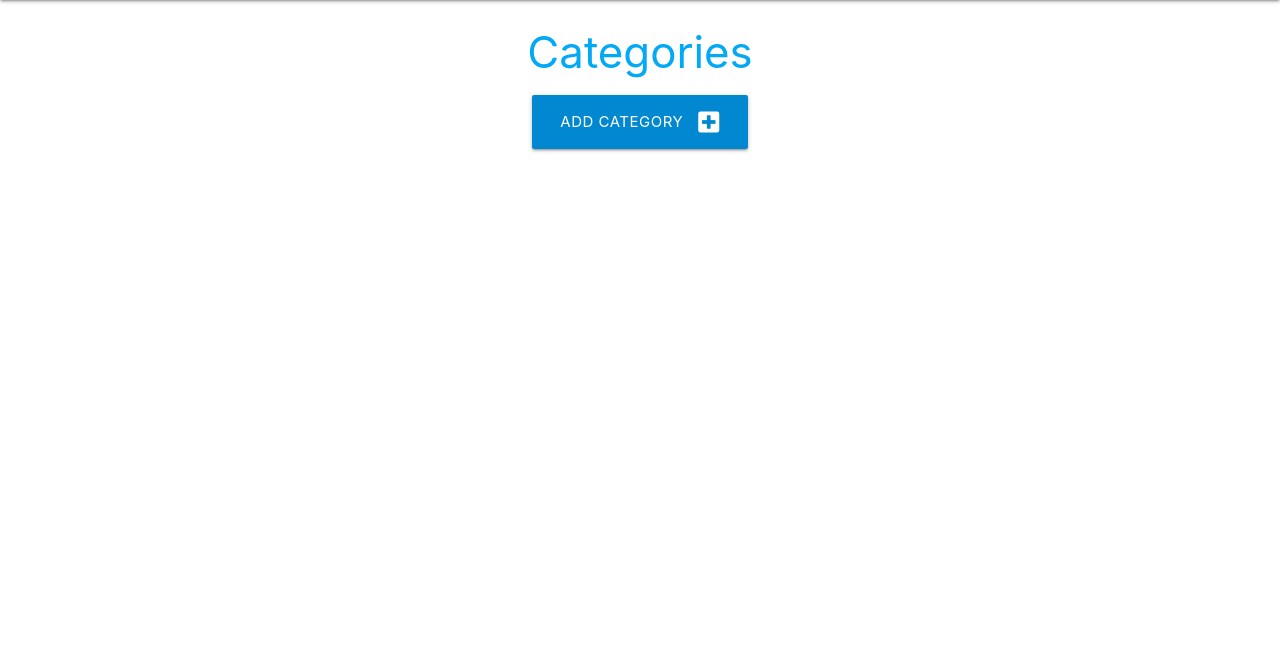
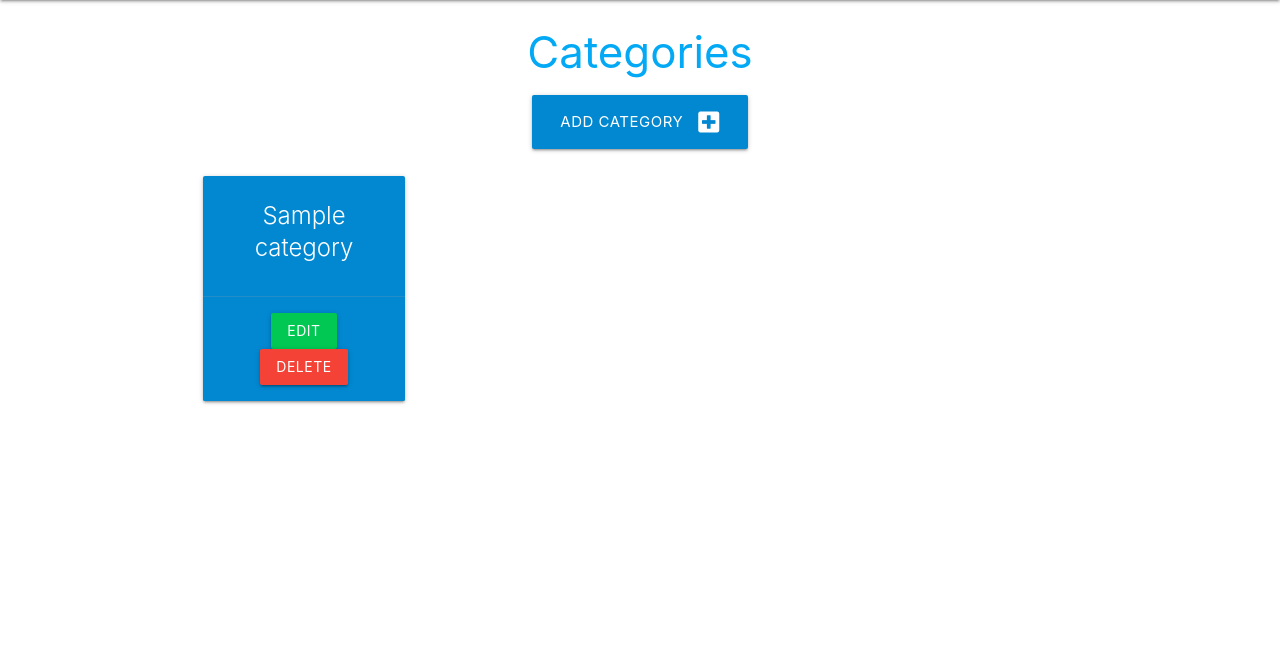
Before and after one commit to AbbyHumphreys/flask-sqlalchemy-task-manager, a Flask app: page /categories in a window 1280 px wide. Shown: the part 64-720 px from the top of the page. Run offline with Flask 3, Linux system fonts and the light colour scheme; tables that the repository leaves empty hold one stand-in row (values such as "Sample post").

Commit message:
edit category feature added

```diff
--- a/taskmanager/routes.py
+++ b/taskmanager/routes.py
@@ -9,7 +9,8 @@ def home():
 
 @app.route("/categories")
 def categories():
-    return render_template("categories.html")
+    categories = list(Category.query.order_by(Category.category_name).all())
+    return render_template("categories.html", categories=categories)
 
 @app.route("/add_category", methods=["GET", "POST"])
 def add_category():
@@ -19,3 +20,13 @@ def add_category():
         db.session.commit()
         return redirect(url_for("categories"))
     return render_template("add_category.html")
+
+
+@app.route("/edit_category/<int:category_id>", methods=["GET", "POST"])
+def edit_category(category_id):
+    category = Category.query.get_or_404(category_id)
+    if request.method == "POST":
+        category.category_name = request.form.get("category_name")
+        db.session.commit()
+        return redirect(url_for("categories"))
+    return render_template("edit_category.html", category=category)
--- a/taskmanager/templates/categories.html
+++ b/taskmanager/templates/categories.html
@@ -11,4 +11,20 @@
     </div>
 </div>
 
+<div class="row">
+    {% for category in categories %}
+    <div class="col s12 m6 l3">
+      <div class="card light-blue darken-2 center-align">
+        <div class="card-content white-text">
+          <span class="card-title">{{ category.category_name }}</span>
+        </div>
+        <div class="card-action">
+          <a href="{{ url_for('edit_category', category_id=category.id) }}" class="btn green accent-4">Edit</a>
+          <a href="#" class="btn red">Delete</a>
+        </div>
+      </div>
+    </div>
+    {% endfor %}
+  </div>
+
 {% endblock %}
```
Also changed, not shown: taskmanager/templates/edit_category.html (added, +26 -0 lines).
